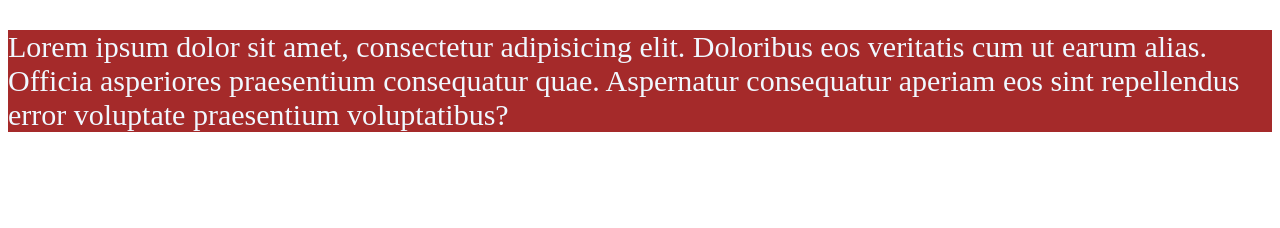
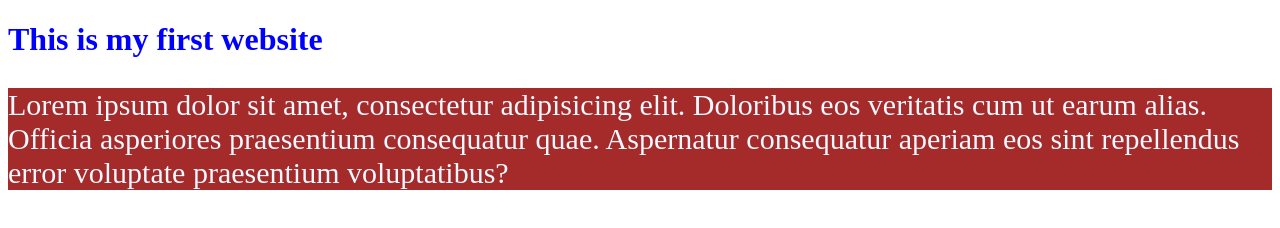
Before and after one commit to abdullah-mamun369/My-First-repo, a plain HTML site: page index.html in a window 1280 px wide. Drawn offline with Linux system fonts and the light colour scheme.

Commit message:
1st Change

```diff
--- a/index.html
+++ b/index.html
@@ -8,6 +8,7 @@
     <link rel="stylesheet" href="style.css">
 </head>
 <body>
+    <h1>This is my first website</h1>
     <p>Lorem ipsum dolor sit amet, consectetur adipisicing elit. Doloribus eos veritatis cum ut earum alias. Officia asperiores praesentium consequatur quae. Aspernatur consequatur aperiam eos sint repellendus error voluptate praesentium voluptatibus?</p>
 </body>
 </html>
--- a/style.css
+++ b/style.css
@@ -3,3 +3,7 @@ p{
     color: aliceblue;
     font-size: 30px;
 }
+
+h1{
+    color: blue;
+}
```
